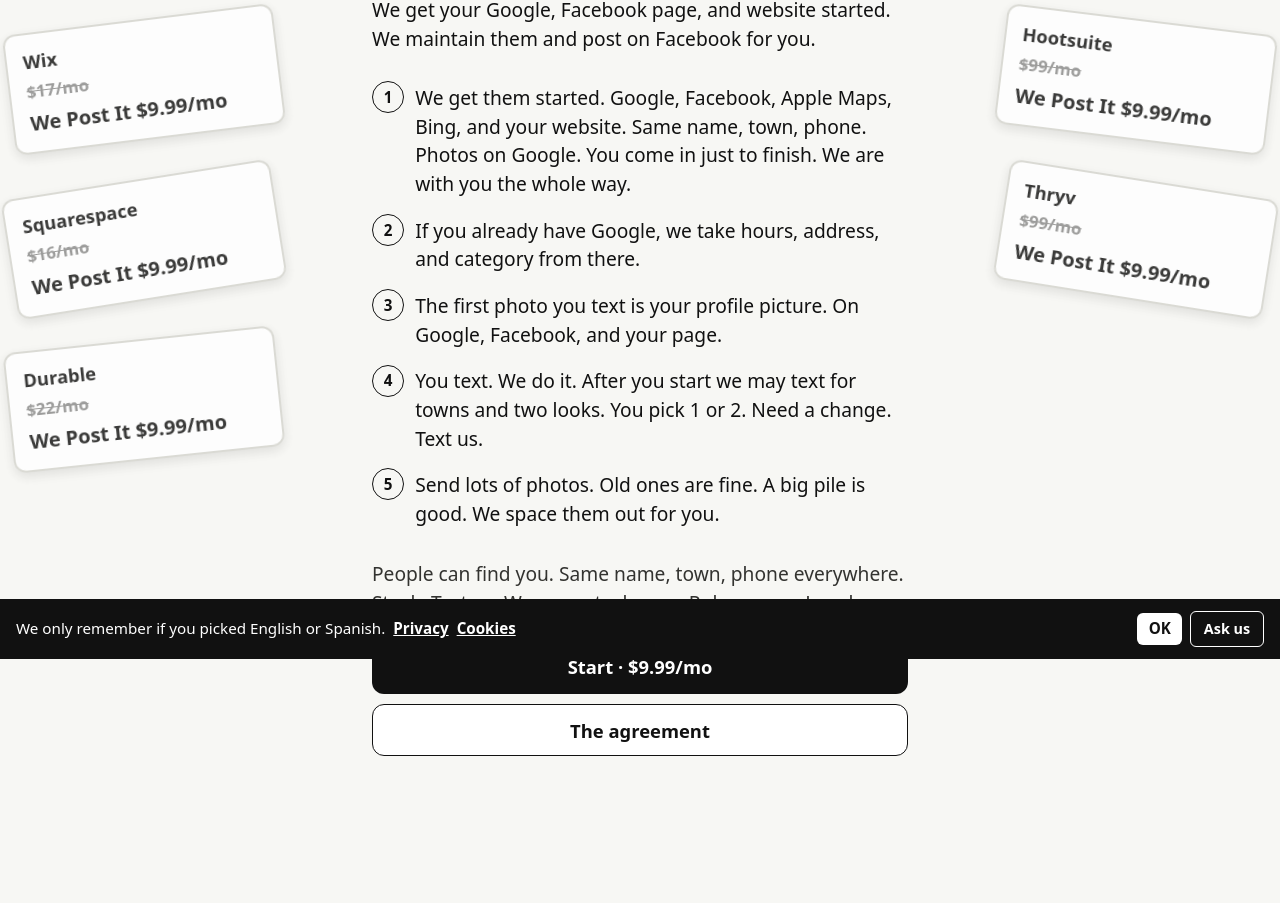
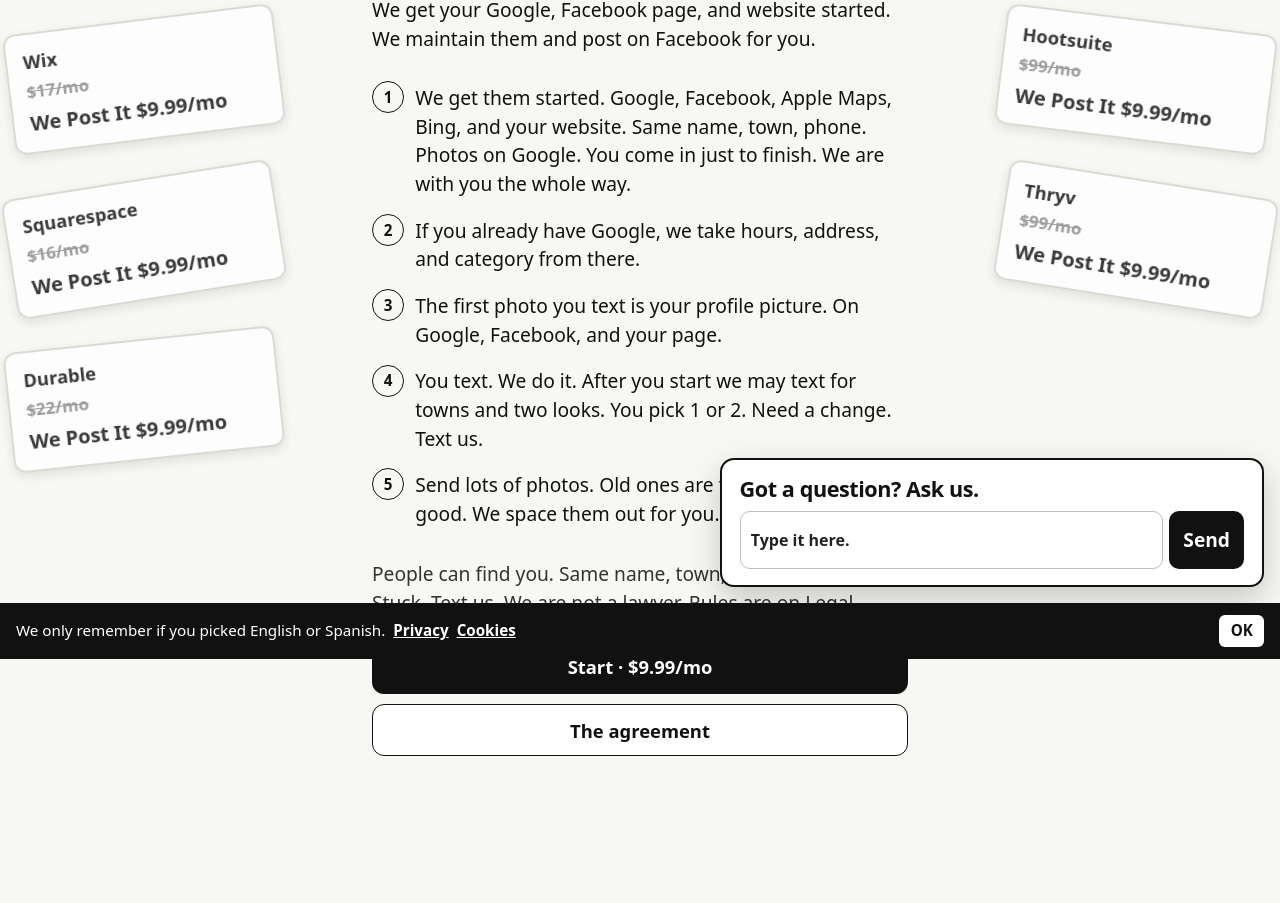
Before and after one commit to pace4747/we-post-it, a plain HTML site: page how.html in a window 1280 px wide. Shown: the part 141-1044 px from the top of the page. Drawn offline with Linux system fonts and the light colour scheme.

Commit message:
Header left/center/right, show chat, cookie row only

```diff
--- a/how.html
+++ b/how.html
@@ -49,13 +49,13 @@
 <!-- ONE HEADER -->
 <header class="header">
   <div class="header-inner">
-    <div class="header-sale" data-en="Online Presence for only $9.99 a month" data-es="Presencia en línea por solo $9.99 al mes">Online Presence for only $9.99 a month</div>
     <nav class="header-nav" aria-label="Site">
       <a href="/" data-en="We Post It" data-es="We Post It">We Post It</a>
       <a href="/how" aria-current="page" data-en="How" data-es="Cómo">How</a>
       <a href="/prices" data-en="Prices" data-es="Precios">Prices</a>
       <a href="/faq" data-en="FAQ" data-es="FAQ">FAQ</a>
     </nav>
+    <div class="header-sale" data-en="Online Presence for only $9.99 a month" data-es="Presencia en línea por solo $9.99 al mes">Online Presence for only $9.99 a month</div>
     <div class="header-actions">
       <a class="header-start" href="/#checkout" data-en="Start · $9.99/mo" data-es="Empezar · $9.99/mes">Start · $9.99/mo</a>
       <button type="button" id="langBtn" data-aria-en="Spanish" data-aria-es="Inglés">ES</button>
@@ -102,18 +102,17 @@
 
 <!-- ONE BOTTOM BAR -->
 <div id="bottomBar">
-  <div class="bottom-left">
+  <div class="bottom-left" id="cookieRow">
     <span data-en="We only remember if you picked English or Spanish." data-es="Solo recordamos si eligió inglés o español.">We only remember if you picked English or Spanish.</span>
     <a href="/privacy" data-en="Privacy" data-es="Privacidad">Privacy</a>
     <a href="/cookies" data-en="Cookies" data-es="Cookies">Cookies</a>
   </div>
   <div class="bottom-right">
     <button id="cookieOk" data-en="OK" data-es="OK">OK</button>
-    <button id="helpToggle" type="button">Ask us</button>
   </div>
 </div>
 
-<div id="helpBox" hidden>
+<div id="helpBox">
   <p class="help-head" id="helpHead">Got a question? Ask us.</p>
   <div class="help-log" id="helpLog"></div>
   <form class="help-form" id="helpForm">
```
